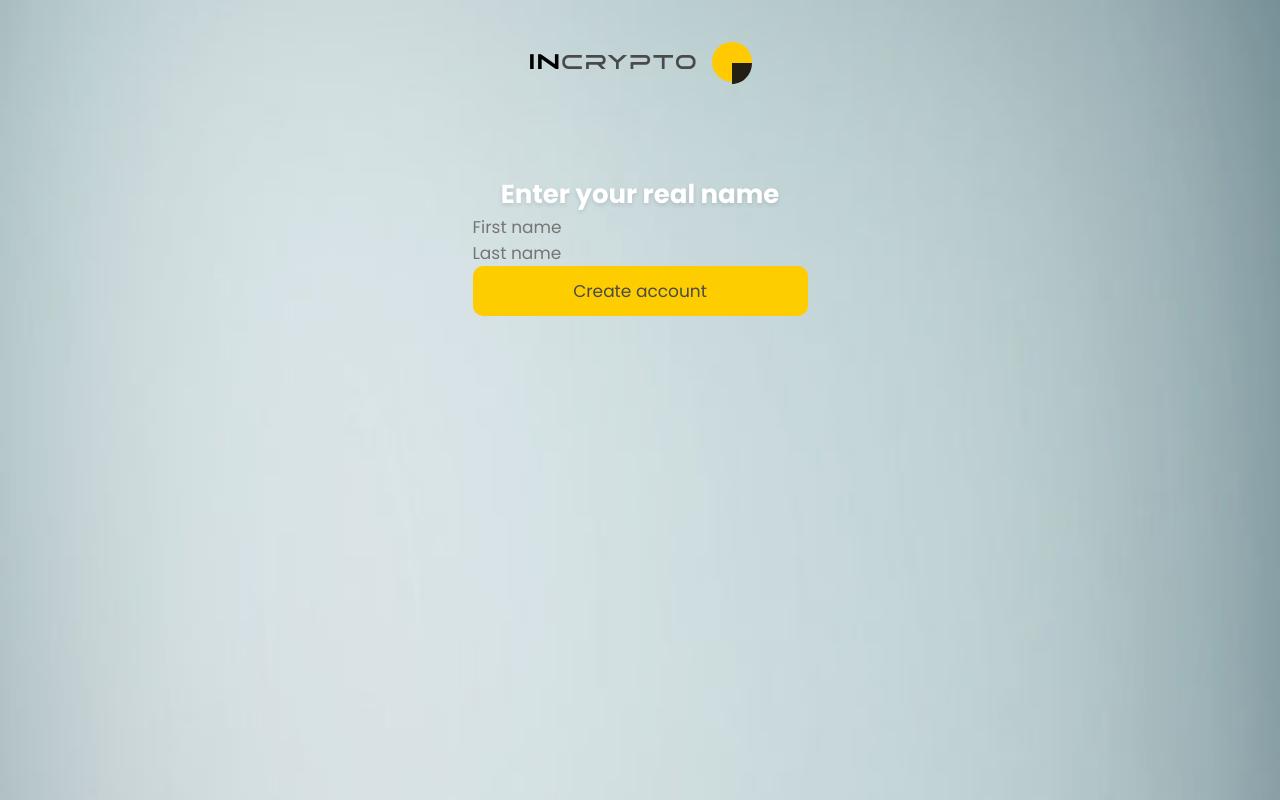
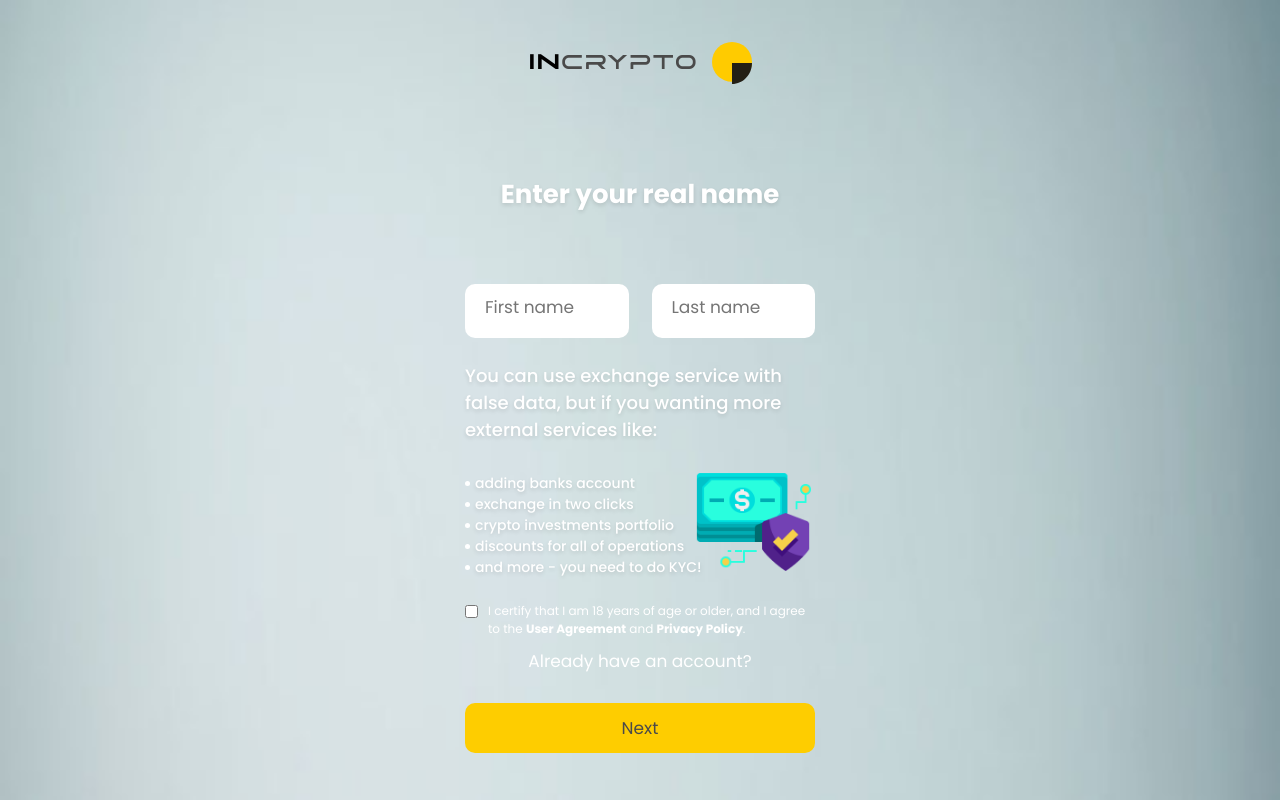
Before and after one commit to INVESTMENT-PROPERTY-LAB/incrypto-exchange-app, a Nuxt app: page /signUpFirst in a window 1280 px wide. Built offline with nearby package versions, Linux system fonts and the light colour scheme.

Commit message:
fix errors and add page singUpFirst

```diff
--- a/pages/index.vue
+++ b/pages/index.vue
@@ -4,8 +4,8 @@
       <div class="container">
         <MainLogo />
         <div class="block-welcome">
-          <h2 class="block-welcome__title">Welcome</h2>
-          <p class="block-welcome__subtitle">
+          <h2 class="textTitle">Welcome</h2>
+          <p class="textSubtitle">
             To international Exchange app!
           </p>
         </div>
@@ -33,20 +33,6 @@
   text-align: center;
   margin-top: 91px;
   margin-bottom: 468px;
-
-  &__title {
-    color: #fff;
-    font-size: 26px;
-    font-weight: bold;
-    text-shadow: 0px 2px 4px rgba(0, 0, 0, 0.12);
-  }
-
-  &__subtitle {
-    color: #fff;
-    font-size: 18px;
-    font-weight: bold;
-    text-shadow: 0px 2px 4px rgba(0, 0, 0, 0.12);
-  }
 }
 
 .img-wallet {
--- a/pages/signIn.vue
+++ b/pages/signIn.vue
@@ -1,19 +1,19 @@
 <template>
   <div class="wrapper">
-    <div class="container">
-      <div class="block-welcome">
-        <h2 class="block-welcome__title">Welcome back to</h2>
+    <div>
+      <div class="block">
+        <h2 class="block-welcome__title textTitle">Welcome back to</h2>
         <MainLogo />
-        <p class="block-welcome__subtitle">
+        <p class="block-welcome__subtitle textSubtitle">
           Choose your method to sign in:
         </p>
-        <div style="display: flex;justify-content: center; gap: 20px; color: #fff; margin-bottom: 50px;">
+        <div class="block-messengers">
           <img src="@/public/icons/messengers/instagram.svg" alt="instagram">
           <img src="@/public/icons/messengers/whatsapp.svg" alt="whatsapp">
           <img src="@/public/icons/messengers/telegram.svg" alt="telegram">
           <img src="@/public/icons/messengers/facebook.svg" alt="facebook">
         </div>
-        <p>
+        <p class="block-or">
           Or
         </p>
       </div>
@@ -25,27 +25,28 @@
 </template>
 
 <style lang="scss" scoped>
-.container {
-  padding: 42px 0 34px 0;
-}
 
-.block-welcome {
+.block {
   text-align: center;
-  margin-top: 230px;
-  margin-bottom: 41px;
   color: #fff;
 
-  &__title {
-    font-size: 26px;
-    font-weight: bold;
-    text-shadow: 0px 2px 4px rgba(0, 0, 0, 0.12);
-    margin-bottom: 16px;
+  &-welcome__title {
+    margin: 190px 0 16px 0;
   }
 
-  &__subtitle {
-    font-size: 18px;
-    text-shadow: 0px 2px 4px rgba(0, 0, 0, 0.12);
+  &-welcome__subtitle {
     margin: 153px 0 16px 0;
+  }
+
+  &-messengers {
+    display: flex;
+    justify-content: center;
+    gap: 20px; color: #fff;
+    margin-bottom: 50px;
+  }
+
+  &-or {
+    margin-bottom: 60px;
   }
 }
 </style>
--- a/pages/signUpFirst.vue
+++ b/pages/signUpFirst.vue
@@ -3,17 +3,55 @@
     <div class="container">
       <MainLogo />
       <div class="block-welcome">
-        <h2 class="block-welcome__title">Enter your real name </h2>
+        <h2 class="textTitle">Enter your real name </h2>
       </div>
-      <form>
-        <div >
-          <input class="input" type="text" placeholder="First name">
-          <input type="text" placeholder="Last name">
+      <form class="formName">
+        <div class="formName__block-input">
+          <input class="inputName" type="text" placeholder="First name">
+          <input class="inputName" type="text" placeholder="Last name">
         </div>
+        <div class="block-text">
+          <p class="textSubtitle block-text__deac" >
+            You can use exchange service with false data, but if you wanting more external services like:
+          </p>
+          <div class="block-text__list">
+            <div class="textSubtitle block-list">
+              <div class="block-list__item">
+                <div class="block-list__item-dot"></div>
+                <span class="block-list__item-text">adding banks account</span>
+              </div>
+              <div class="block-list__item">
+                <div class="block-list__item-dot"></div>
+                <span class="block-list__item-text">exchange in two clicks</span>
+              </div>
+              <div class="block-list__item">
+                <div class="block-list__item-dot"></div>
+                <span class="block-list__item-text">crypto investments portfolio</span>
+              </div>
+              <div class="block-list__item">
+                <div class="block-list__item-dot"></div>
+                <span class="block-list__item-text">discounts for all of operations</span>
+              </div>
+              <div class="block-list__item">
+                <div class="block-list__item-dot"></div>
+                <span class="block-list__item-text">and more - you need to do KYC!</span>
+              </div>
+            </div>
+          </div>
+          <div class="block-checkbox">
+            <input class="block-checkbox__item" type="checkbox" id="checkbox" >
+            <label class="block-checkbox__text" for="checkbox">
+              I certify that I am 18 years of age or older,
+              and I agree to the <strong>User Agreement</strong>  and <strong>Privacy Policy</strong>.
+            </label>
+          </div>
+          <div style="justify-items: center; margin-top: 10px;">
+            <p>Already have an account?</p>
+          </div>
+          <img class="block-text__img" src="@/public/20-Shield.svg" alt="Иконка">
+        </div>
+        <MainBtn>Next</MainBtn>
       </form>
-      <NuxtLink to="/signIn">
-        <MainBtn>Create account</MainBtn>
-      </NuxtLink>
     </div>
   </div>
 </template>
@@ -25,16 +63,78 @@
 
 .block-welcome {
   text-align: center;
-  margin-top: 91px;
+  margin: 91px 0 70px 0;
+}
 
-  &__title {
-    color: #fff;
-    font-size: 26px;
-    font-weight: bold;
-    text-shadow: 0px 2px 4px rgba(0, 0, 0, 0.12);
+.formName {
+  &__block-input {
+    display: flex;
+    justify-content: space-between;
+    gap: 23px;
+    margin-bottom: 24px;
   }
 }
-.input {
 
+.inputName {
+  width: 100%;
+  padding: 10px 20px 18px 20px;
+  border-radius: 10px;
+  background-color: #fff;
+  color: #000;
+}
+
+.block-text {
+  position: relative;
+  margin-bottom: 29px;
+
+ &__deac {
+  font-weight: 500;
+ }
+
+ &__list {
+  display: flex;
+ }
+
+ &__img {
+  position: absolute;
+  width: 116px;
+  height: 116px;
+  top: 102px;
+  left: 230px;
+ }
+}
+
+.block-list {
+  font-size: 14px;
+  margin-top: 30px;
+
+  &__item {
+    display: flex;
+    align-items: center;
+
+    &-dot {
+      width: 5px;
+      height: 5px;
+      margin-right: 5px;
+      border-radius: 50%;
+      background-color: #fff;
+    }
+    &-text {
+      font-weight: 500
+    }
+  }
+}
+
+.block-checkbox {
+  margin-top: 24px;
+  display: flex;
+
+  &__item {
+    margin: 3px 10px auto 0;
+  }
+
+  &__text {
+    font-size: 12px;
+  }
 }
 </style>
--- a/styles/base/_base.scss
+++ b/styles/base/_base.scss
@@ -9,6 +9,7 @@ body {
   font-size: 17px;
   overflow: hidden;
   max-height: 812px;
+  color: #fff;
 }
 
 @font-face {
@@ -18,10 +19,24 @@ body {
 }
 
 .wrapper {
-  width: 335px;
+  max-width: 350px;
   margin: 0 auto;
 }
 
 img {
   height: 100%;
 }
+
+.textTitle {
+  color: #fff;
+  font-size: 26px;
+  font-weight: bold;
+  text-shadow: 0px 2px 4px rgba(0, 0, 0, 0.12);
+}
+
+.textSubtitle {
+  color: #fff;
+  font-size: 18px;
+  font-weight: bold;
+  text-shadow: 0px 2px 4px rgba(0, 0, 0, 0.12);
+}
```
Also changed, not shown: public/20-Shield.svg (added).
